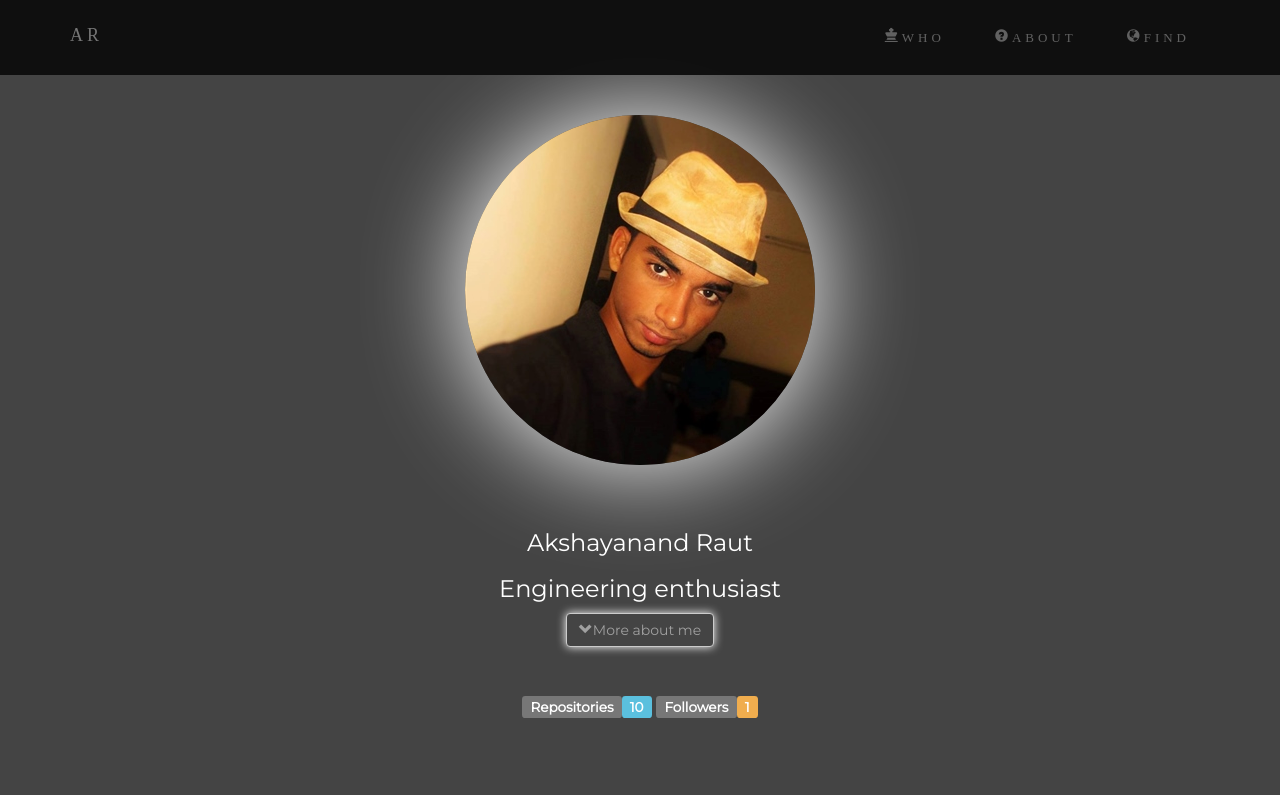
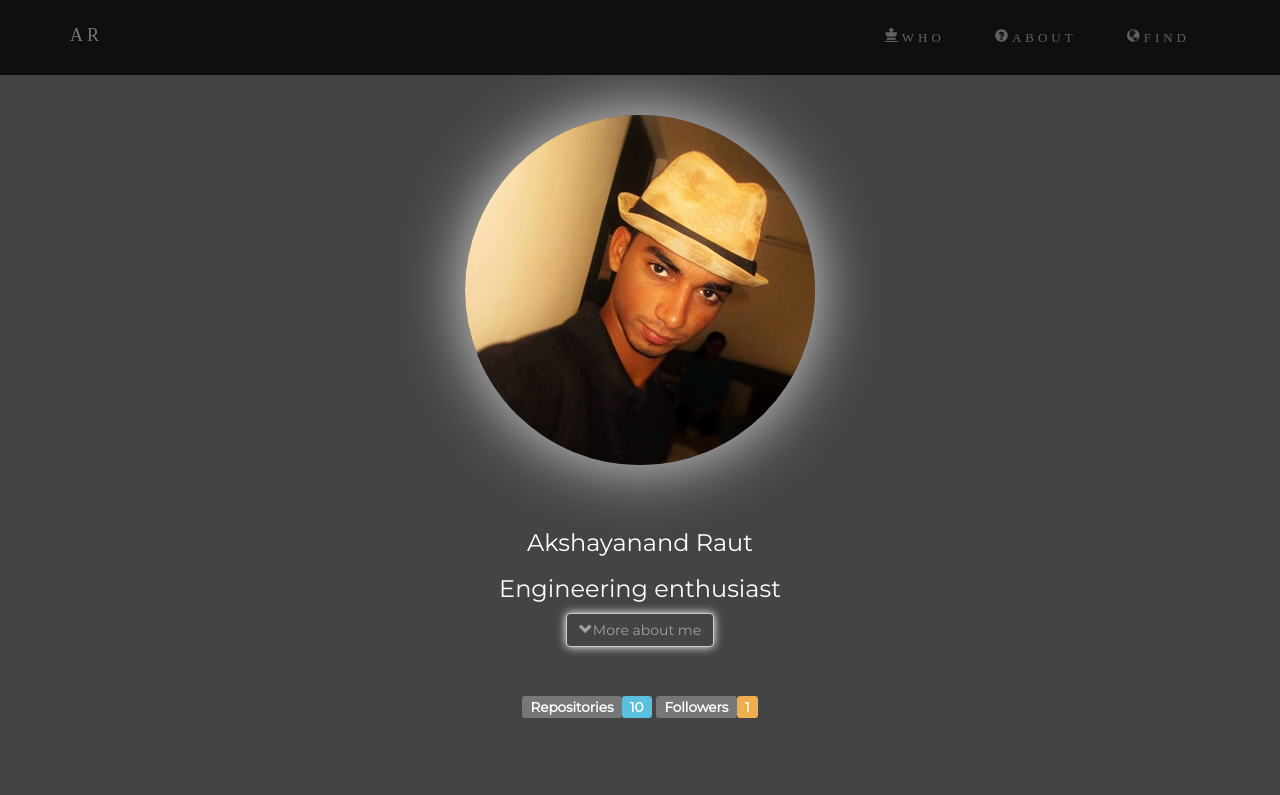
Before and after one commit to akshayanandraut/akshayanandraut.github.io, a PHP site: page / in a window 1280 px wide. Shown: the top 795 px of the page. Run offline with PHP 8.4, Linux system fonts and the light colour scheme; some libraries are stand-ins or nearby versions.

Commit message:
flashything animation

```diff
--- a/index.html
+++ b/index.html
@@ -46,6 +46,7 @@
 		::selection{
 			background: orange;
 		}
+
   </style>
 </head>
 <body>
@@ -74,7 +75,7 @@
 
 	<div id="whoAmI" class="container-fluid bg-5 text-center">
 	  <h3 class="margin"> </h3>
-	  <img src="res/images/me/me1.jpg" class="img-responsive img-circle margin" style="display:inline; box-shadow: 0px 0px 100px #ffffff"    alt="Akshayanand Raut" width="350" height="350">
+	  <img src="res/images/me/me1.jpg" class="img-responsive img-circle margin mypic" alt="Akshayanand Raut" width="350" height="350">
 
 
 
--- a/res/css_req.css
+++ b/res/css_req.css
@@ -146,83 +146,49 @@ margin-top:15px;
 	resize:none;
 }
 
-/*NPROGRESS */
-/* Make clicks pass-through */
-#nprogress {
-  pointer-events: none;
+.mypic{
+    display:inline;
+    animation-duration: 4s;
+    animation-name: flashything;
+    animation-iteration-count: infinite;
+    animation-direction: alternate;
 }
+@-o-keyframes flashything {
+  from {
+        box-shadow: 0px 0px 10px #a0a0a0;
+  }
 
-#nprogress .bar {
-  background: #29d;
+  to {
+        box-shadow: 0px 0px 100px #ffffff;
+  }
+}
+@-moz-keyframes flashything {
+  from {
+        box-shadow: 0px 0px 10px #a0a0a0;
+  }
 
-  position: fixed;
-  z-index: 1031;
-  top: 0;
-  left: 0;
+  to {
+        box-shadow: 0px 0px 100px #ffffff;
+  }
+}
+@-webkit-keyframes flashything {
+  from {
+        box-shadow: 0px 0px 10px #a0a0a0;
+  }
 
-  width: 100%;
-  height: 2px;
+  to {
+        box-shadow: 0px 0px 100px #ffffff;
+  }
 }
+@keyframes flashything {
+  from {
+        box-shadow: 0px 0px 10px #a0a0a0;
+  }
 
-/* Fancy blur effect */
-#nprogress .peg {
-  display: block;
-  position: absolute;
-  right: 0px;
-  width: 100px;
-  height: 100%;
-  box-shadow: 0 0 10px #29d, 0 0 5px #29d;
-  opacity: 1.0;
-
-  -webkit-transform: rotate(3deg) translate(0px, -4px);
-      -ms-transform: rotate(3deg) translate(0px, -4px);
-          transform: rotate(3deg) translate(0px, -4px);
+  to {
+        box-shadow: 0px 0px 100px #ffffff;
+  }
 }
-
-/* Remove these to get rid of the spinner */
-#nprogress .spinner {
-  display: block;
-  position: fixed;
-  z-index: 1031;
-  top: 15px;
-  right: 15px;
-}
-
-#nprogress .spinner-icon {
-  width: 18px;
-  height: 18px;
-  box-sizing: border-box;
-
-  border: solid 2px transparent;
-  border-top-color: #29d;
-  border-left-color: #29d;
-  border-radius: 50%;
-
-  -webkit-animation: nprogress-spinner 400ms linear infinite;
-          animation: nprogress-spinner 400ms linear infinite;
-}
-
-.nprogress-custom-parent {
-  overflow: hidden;
-  position: relative;
-}
-
-.nprogress-custom-parent #nprogress .spinner,
-.nprogress-custom-parent #nprogress .bar {
-  position: absolute;
-}
-
-@-webkit-keyframes nprogress-spinner {
-  0%   { -webkit-transform: rotate(0deg); }
-  100% { -webkit-transform: rotate(360deg); }
-}
-@keyframes nprogress-spinner {
-  0%   { transform: rotate(0deg); }
-  100% { transform: rotate(360deg); }
-}
-
-
-/*NPROGRESS END*/
 
 /**/
 /*END*/
```
